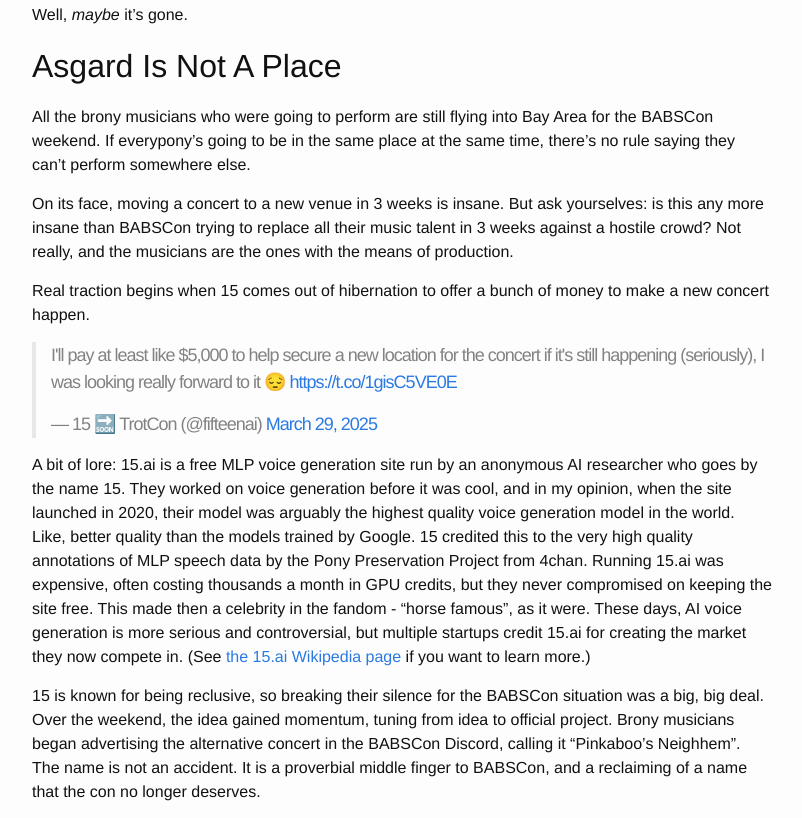
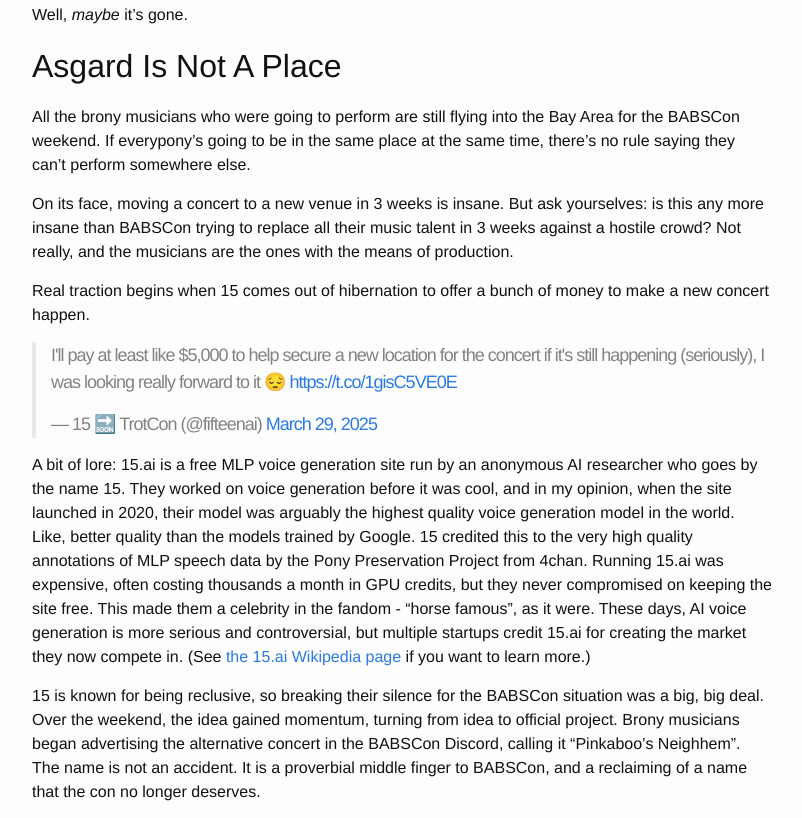
Before and after one commit to alexirpan/alexirpan.github.io, a Jekyll site: the page built from _posts/2025-06-28-babscon-2025.markdown, in a window 1280 px wide and 1400 px high, scrolled down 7899 px. Shown: the part 152-970 px from the top of the window, without its empty margins (238-1040 px from the left). Built offline with Jekyll 4.4.1, drawn with Linux system fonts in a browser that asks for light colours; nearby versions of some CDN libraries; comment, search, counter and statistics services are not loaded; some of the changed text lies outside the part shown.

Commit message:
grammar pass

```diff
--- a/_posts/2025-06-28-babscon-2025.markdown
+++ b/_posts/2025-06-28-babscon-2025.markdown
@@ -329,7 +329,7 @@
 Asgard Is Not A Place
 -----------------------------------------------------------------------------------------------
 
-All the brony musicians who were going to perform are still flying into Bay Area for the BABSCon weekend. If everypony's going to be in the same place at the same time,
+All the brony musicians who were going to perform are still flying into the Bay Area for the BABSCon weekend. If everypony's going to be in the same place at the same time,
 there's no rule saying they can't perform somewhere else.
 
 On its face, moving a concert to a new venue in 3 weeks is insane.
@@ -347,12 +347,12 @@
 Google. 15 credited this to the very high quality annotations of MLP speech data by the Pony Preservation
 Project from 4chan. Running 15.ai was expensive, often costing thousands a month
 in GPU credits, but they never compromised on keeping the site free.
-This made then a celebrity in the fandom - "horse famous", as it were. These days, AI voice generation is more
+This made them a celebrity in the fandom - "horse famous", as it were. These days, AI voice generation is more
 serious and controversial, but multiple startups credit 15.ai for creating the market they now compete in. (See [the 15.ai Wikipedia page](https://en.wikipedia.org/wiki/15.ai)
 if you want to learn more.)
 
 15 is known for being reclusive, so breaking their silence for the BABSCon situation was a big, big deal.
-Over the weekend, the idea gained momentum, tuning from idea to official project.
+Over the weekend, the idea gained momentum, turning from idea to official project.
 Brony musicians began advertising the alternative concert in the BABSCon Discord, calling it "Pinkaboo's Neighhem".
 The name is not an accident. It is a proverbial middle finger to BABSCon,
 and a reclaiming of a name that the con no longer deserves.
@@ -474,7 +474,7 @@
 escape rooms (yes, there are two of them),
 I run a solve along of [Bottom Lines](https://dp.puzzlehunt.net/puzzle/bottom-lines.html) from DP Puzzle Hunt,
 [Power](https://deusovi.github.io/puzzlefiles/zelda-minihunt.pdf) from Deusovi's Zelda Minihunt, and [Art of the Dress](https://www.puzzlesaremagic.com/puzzle/art-of-the-dress.html) from Puzzles are Magic. We go a bit over time, but it's 30 minutes until the next panel, so I end up
-livestreaming a group crossword solve of [Cross Eyed](https://www.puzzlesaremagic.com/puzzle/cross-eyed.html) from Puzzles are Magic
+livestreaming a group solve of the [Cross Eyed](https://www.puzzlesaremagic.com/puzzle/cross-eyed.html) crossword from Puzzles are Magic
 until we are kicked out. Hopefully I've converted at least one person to
 puzzlehunts.
 
@@ -486,7 +486,7 @@
 and he complains that visiting London only means I've been to London. It doesn't mean I've been to Britain. I ask what would count as visiting Britain - he says "anywhere but London".
 
 We talk a bit about pony cons outside the US, and the
-recent explosion of the Chinese bronycon scene. I don't follow Chinese brony fandom much, but know
+recent explosion of the Chinese bronycon scene. I don't follow the Chinese brony fandom, but I know
 My Little Pony is massive over there. It feels like China
 is 10 years behind the US's hype cycle, and they are living through our 2015-2016 peak of MLP popularity.
 There are a ton of Chinese MLP conventions and
```
Also changed, not shown: other parts of _posts/2025-06-28-babscon-2025.markdown (+19 -18 lines).
